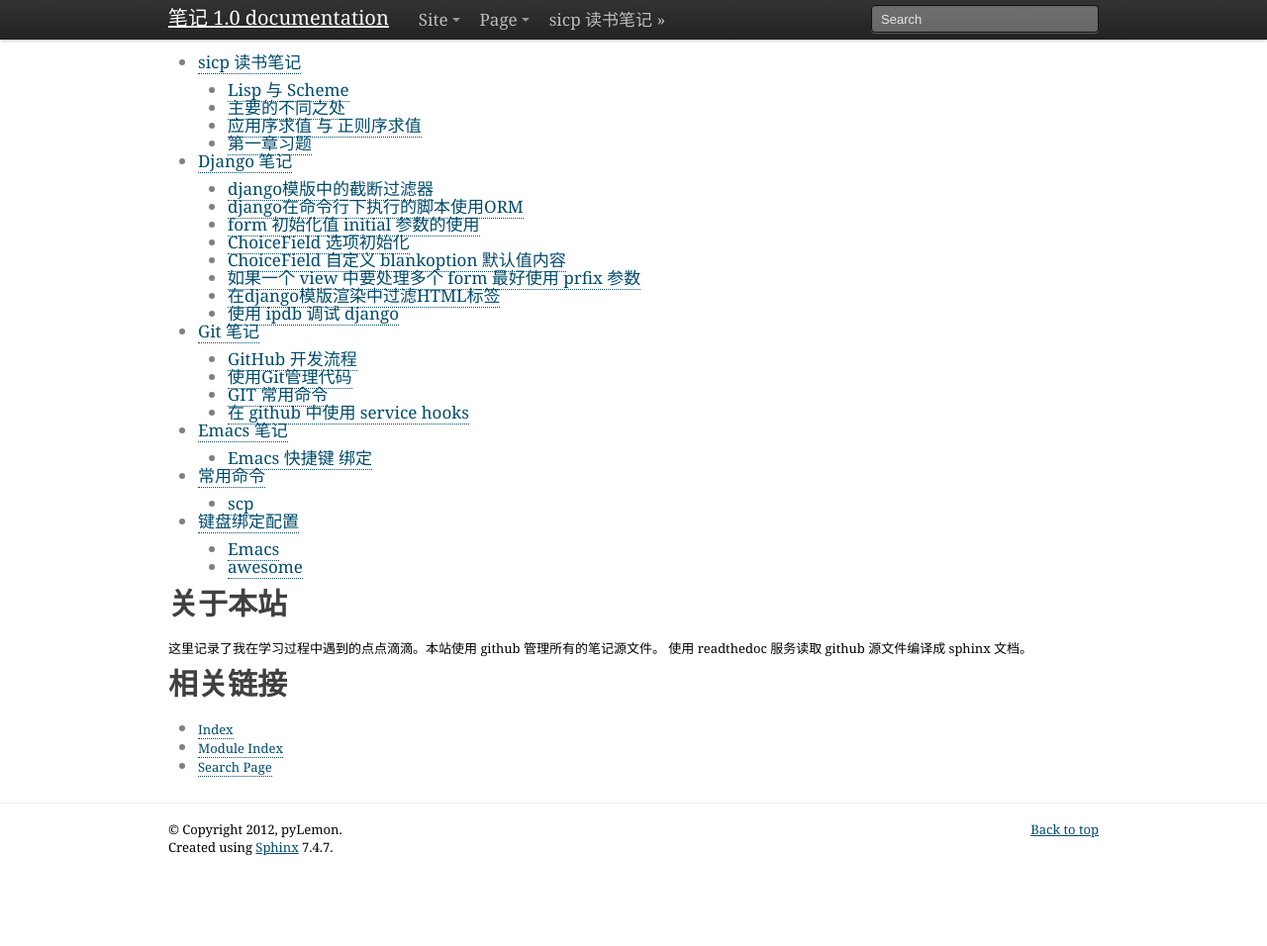
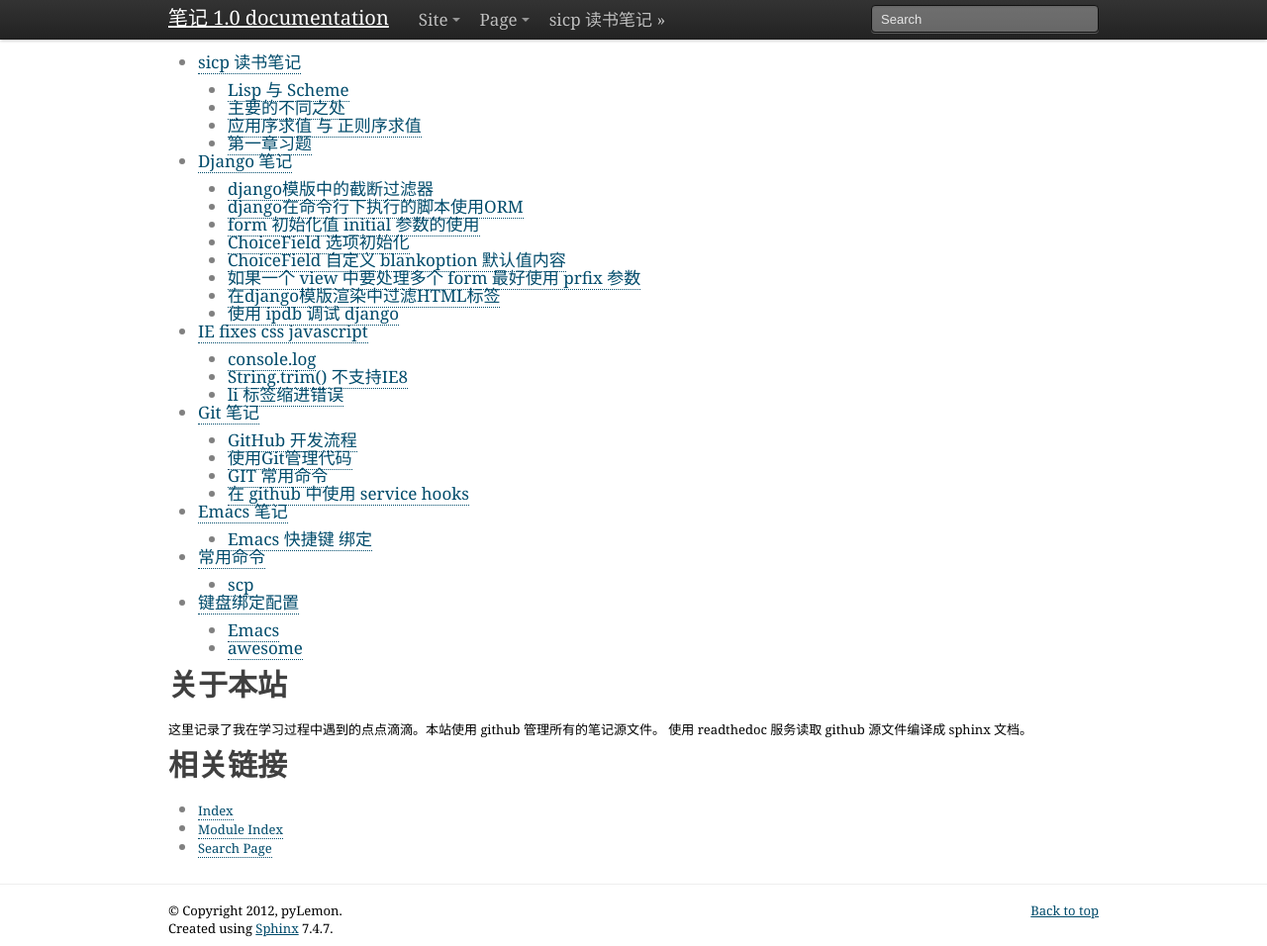
Before and after one commit to pylemon/notebook, a Sphinx documentation site: the page built from docs/index.rst, in a window 1280 px wide and 956 px high. Shown: the whole window at 99% size. Built offline with Sphinx 7.4.7, drawn with Linux system fonts in a browser that asks for light colours; some of the changed lines change nothing that is shown.

Commit message:
add iefixes.rst

```diff
--- /dev/null
+++ b/docs/iefixes.rst
@@ -0,0 +1,30 @@
+=========================
+ IE fixes css javascript
+=========================
+
+console.log
+===========
+
+console.log 可以很方便的在console中输出日志. 但是 IE8 貌似不支持这个.
+
+会报告 console 未定义的错误. 目前没想到很好的解决办法. 如果相关js需要在ie下运行 只能注释掉所有 console.log
+
+
+String.trim() 不支持IE8
+=======================
+
+`String.trim()` 在 IE8 下会得到一个错误
+(Object doesn't support this property or method)
+google了一番, SO上有人提到可以使用 jQuery 的 `$.trim(String)` 来替代这个方法.
+
+
+li 标签缩进错误
+===============
+
+这个问题貌似在 IE8 IE9 firefox 下都存在, 具体表现为 所有的 LI 标签都会有个默认的 margin-left:40px;
+
+使用 iefixes.css 修复这个问题::
+
+    li {
+        margin-left: -40px;
+    }
--- a/docs/index.rst
+++ b/docs/index.rst
@@ -6,6 +6,7 @@
 
    sicp.rst
    django.rst
+   iefixes.rst
    git.rst
    emacs.rst
    linux.rst
```
Also changed, not shown: docs/emacs.rst (line endings or trailing spaces).
